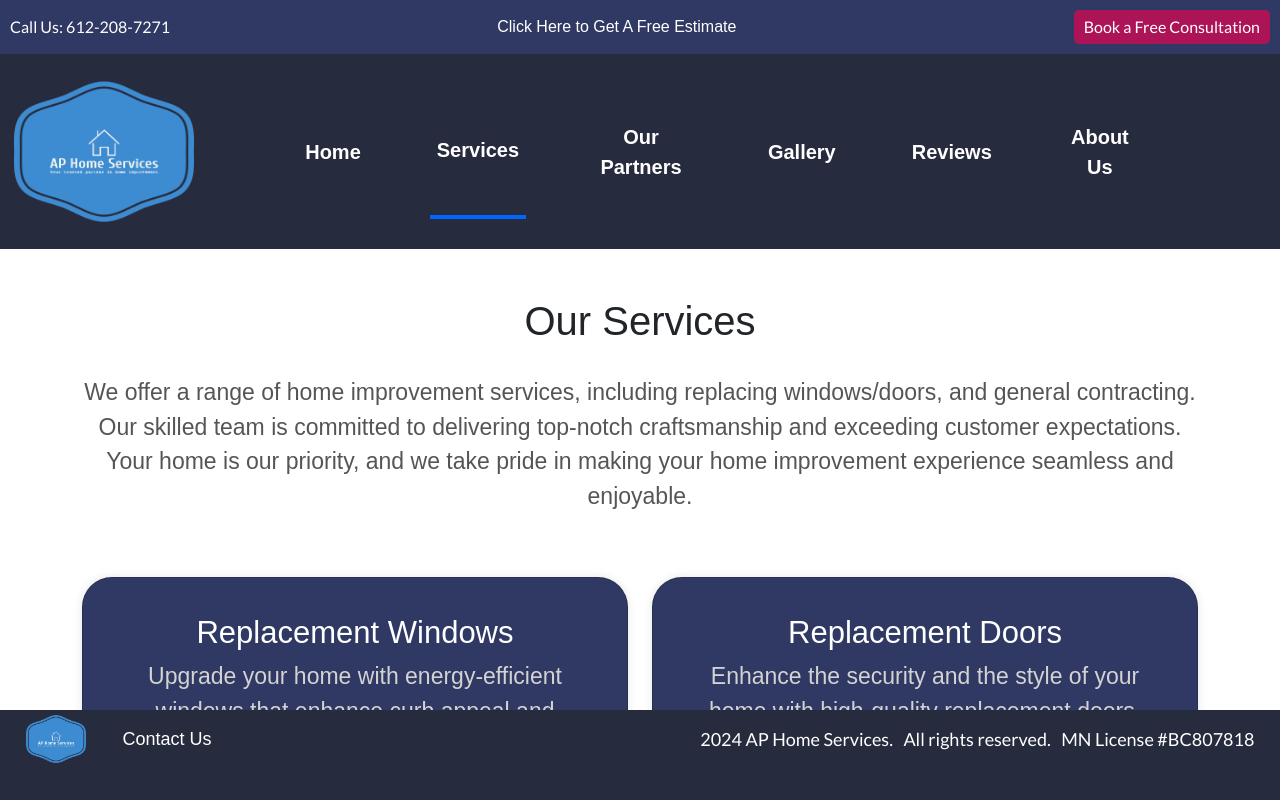
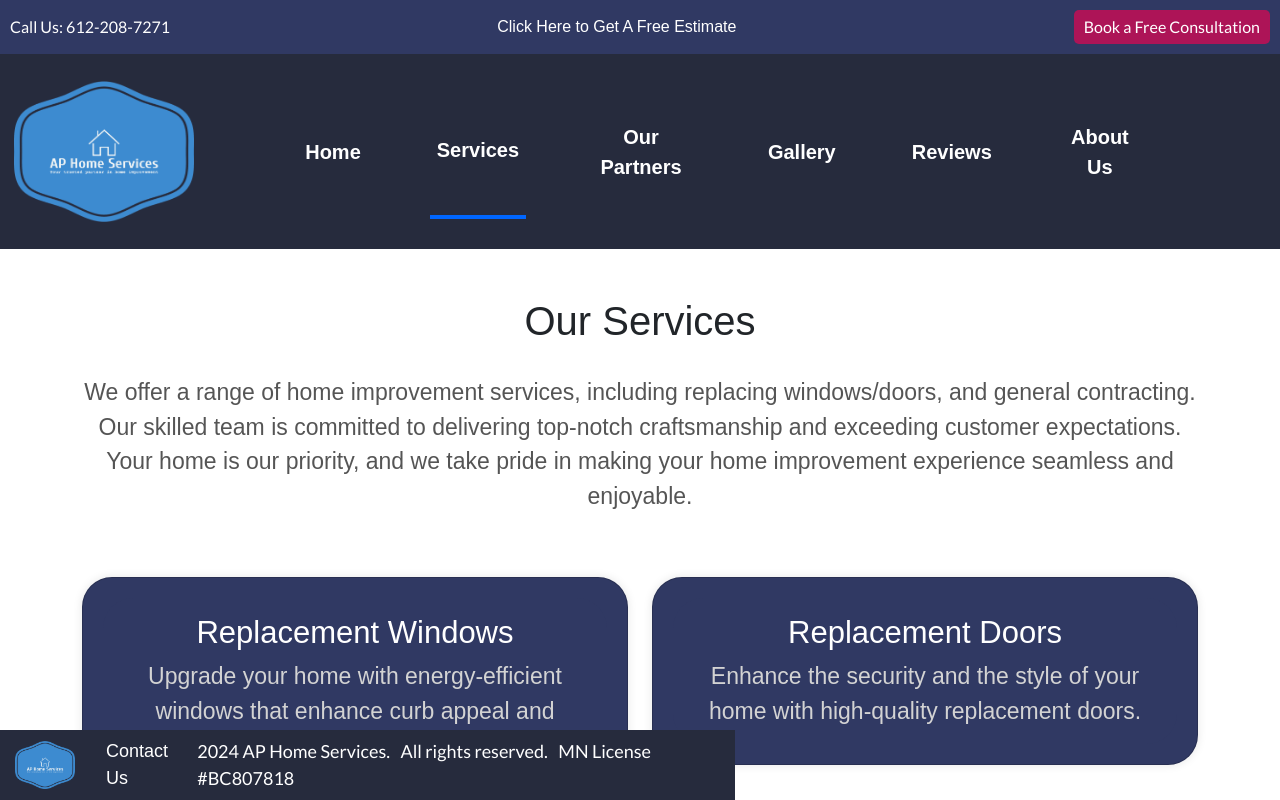
Before and after one commit to Amigovich/aphomesvc, a React (Vite) app: page /services in a window 1280 px wide. Built offline with nearby package versions, Linux system fonts and the light colour scheme; a web font is replaced by a local one.

Commit message:
Update App.css

```diff
--- a/src/App.css
+++ b/src/App.css
@@ -358,8 +358,6 @@ p {
   position:fixed;
   bottom:0;
   left:0;
-  width:100%;
-  height: 90px;
   background-color: #262b3d;
   font-size: 18px;
   padding: 0;
```
